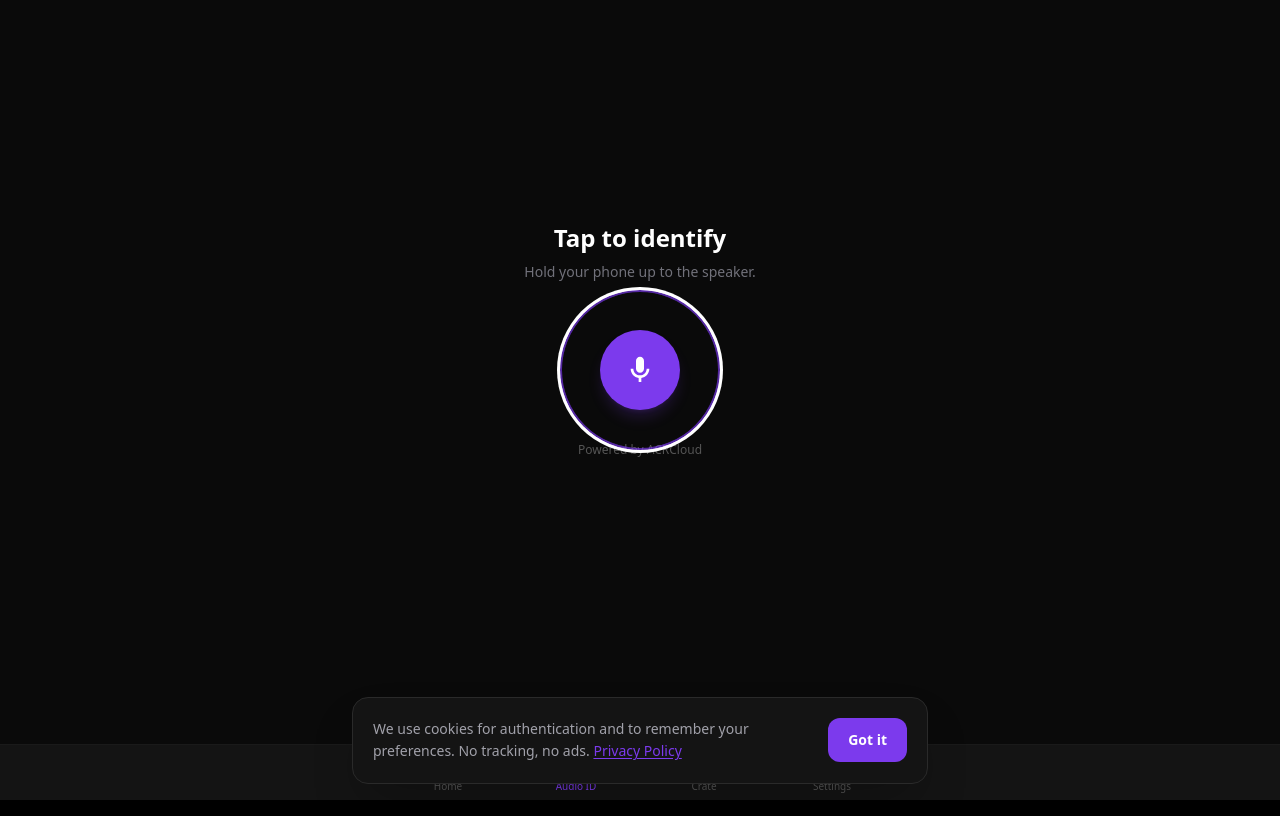
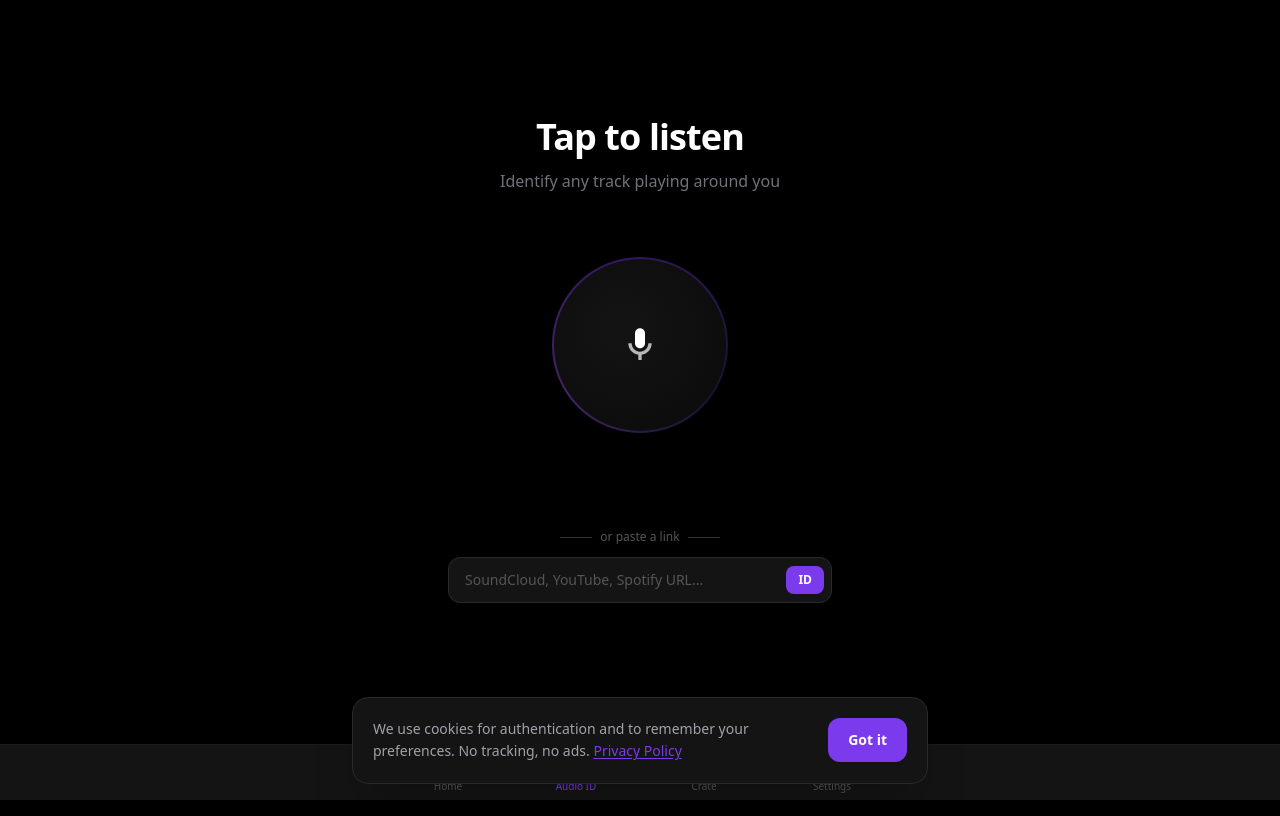
Before and after one commit to MEDBrand/TraxScout, a Next.js app: page /audio-id in a window 1280 px wide. Built offline with nearby package versions, Linux system fonts and the light colour scheme.

Commit message:
redesign: Audio ID page — premium 2026 feel with gradient orbs, rotating ring, smooth waveform

```diff
--- a/src/app/audio-id/page.tsx
+++ b/src/app/audio-id/page.tsx
@@ -14,10 +14,7 @@ export default function AudioIdPage() {
     if (state === 'listening') {
       setSeconds(0);
       timerRef.current = setInterval(() => setSeconds(s => s + 1), 1000);
-      // Auto-timeout after 15s
-      const timeout = setTimeout(() => {
-        setState('error');
-      }, 15000);
+      const timeout = setTimeout(() => setState('error'), 15000);
       return () => {
         if (timerRef.current) clearInterval(timerRef.current);
         clearTimeout(timeout);
@@ -28,149 +25,255 @@ export default function AudioIdPage() {
   }, [state]);
 
   const handleTap = () => {
-    if (state === 'listening') {
-      setState('idle');
-    } else {
-      setState('listening');
-    }
-  };
-
-  const stateText: Record<State, { title: string; sub: string }> = {
-    idle: { title: 'Tap to identify', sub: 'Hold your phone up to the speaker.' },
-    listening: { title: 'Listening...', sub: `${seconds}s — hold steady` },
-    matched: { title: 'Track found!', sub: 'We got it.' },
-    error: { title: 'No match found', sub: 'Try again in a quieter spot or hold closer.' },
+    if (state === 'listening') setState('idle');
+    else if (state === 'error' || state === 'matched') setState('idle');
+    else setState('listening');
   };
 
   return (
-    <main className="min-h-screen bg-[#0A0A0A] text-white pb-24">
+    <main className="min-h-screen bg-black text-white pb-24 overflow-hidden">
       <style>{`
-        @keyframes ripple1 {
-          0% { transform: scale(1); opacity: 0.4; }
-          100% { transform: scale(2.5); opacity: 0; }
+        @keyframes orbFloat1 {
+          0%, 100% { transform: translate(0, 0) scale(1); }
+          25% { transform: translate(40px, -60px) scale(1.2); }
+          50% { transform: translate(-30px, -100px) scale(0.9); }
+          75% { transform: translate(50px, -40px) scale(1.1); }
         }
-        @keyframes ripple2 {
-          0% { transform: scale(1); opacity: 0.3; }
-          100% { transform: scale(3.2); opacity: 0; }
+        @keyframes orbFloat2 {
+          0%, 100% { transform: translate(0, 0) scale(1); }
+          25% { transform: translate(-50px, -40px) scale(1.1); }
+          50% { transform: translate(40px, -80px) scale(1.3); }
+          75% { transform: translate(-30px, -60px) scale(0.95); }
         }
-        @keyframes ripple3 {
-          0% { transform: scale(1); opacity: 0.2; }
-          100% { transform: scale(4); opacity: 0; }
+        @keyframes orbFloat3 {
+          0%, 100% { transform: translate(0, 0) scale(1); }
+          33% { transform: translate(60px, -50px) scale(1.15); }
+          66% { transform: translate(-40px, -70px) scale(1.05); }
+        }
+        @keyframes ringPulse {
+          0% { transform: scale(0.8); opacity: 0.6; }
+          100% { transform: scale(2.8); opacity: 0; }
+        }
+        @keyframes ringPulseSlow {
+          0% { transform: scale(0.9); opacity: 0.4; }
+          100% { transform: scale(3.5); opacity: 0; }
         }
         @keyframes breathe {
-          0%, 100% { transform: scale(1); box-shadow: 0 0 40px rgba(124,58,237,0.3); }
-          50% { transform: scale(1.08); box-shadow: 0 0 60px rgba(124,58,237,0.5); }
+          0%, 100% { transform: scale(1); }
+          50% { transform: scale(1.06); }
         }
-        @keyframes waveBar {
-          0%, 100% { height: 8px; }
-          50% { height: var(--max-h); }
+        @keyframes waveform {
+          0%, 100% { height: var(--min-h, 4px); }
+          50% { height: var(--max-h, 32px); }
+        }
+        @keyframes fadeInUp {
+          from { opacity: 0; transform: translateY(16px); }
+          to { opacity: 1; transform: translateY(0); }
+        }
+        @keyframes successPop {
+          0% { transform: scale(0); opacity: 0; }
+          60% { transform: scale(1.15); }
+          100% { transform: scale(1); opacity: 1; }
         }
         @keyframes shake {
           0%, 100% { transform: translateX(0); }
-          20% { transform: translateX(-6px); }
-          40% { transform: translateX(6px); }
-          60% { transform: translateX(-4px); }
-          80% { transform: translateX(4px); }
+          15% { transform: translateX(-8px); }
+          30% { transform: translateX(8px); }
+          45% { transform: translateX(-6px); }
+          60% { transform: translateX(6px); }
+          75% { transform: translateX(-3px); }
+          90% { transform: translateX(3px); }
         }
-        @keyframes popIn {
-          0% { transform: scale(0.5); opacity: 0; }
-          70% { transform: scale(1.1); }
-          100% { transform: scale(1); opacity: 1; }
+        @keyframes gradientRotate {
+          0% { transform: rotate(0deg); }
+          100% { transform: rotate(360deg); }
         }
-        .ring {
-          position: absolute;
-          inset: 0;
-          border-radius: 9999px;
-          border: 2px solid rgba(124,58,237,0.3);
-          pointer-events: none;
+        .ring-animate {
+          animation: ringPulse 2s cubic-bezier(0.25, 0.46, 0.45, 0.94) infinite;
         }
-        .listening .ring-1 { animation: ripple1 2s ease-out infinite; }
-        .listening .ring-2 { animation: ripple2 2s ease-out 0.5s infinite; }
-        .listening .ring-3 { animation: ripple3 2s ease-out 1s infinite; }
-        .listening .mic-btn { animation: breathe 2s ease-in-out infinite; }
-        .error-shake { animation: shake 0.5s ease-in-out; }
-        .match-pop { animation: popIn 0.4s ease-out both; }
+        .ring-animate-slow {
+          animation: ringPulseSlow 2.5s cubic-bezier(0.25, 0.46, 0.45, 0.94) infinite;
+        }
       `}</style>
 
-      <div className="flex flex-col items-center justify-center min-h-[calc(100vh-120px)] px-5">
-        {/* Status text */}
-        <div className="text-center mb-12">
-          <h1 className={`text-2xl font-bold mb-2 transition-all duration-300 ${
-            state === 'error' ? 'text-red-400' :
-            state === 'matched' ? 'text-green-400' : 'text-white'
-          }`}>
-            {stateText[state].title}
-          </h1>
-          <p className="text-[#71717A] text-sm">{stateText[state].sub}</p>
+      {/* Background gradient layer */}
+      <div className="fixed inset-0 pointer-events-none">
+        {/* Ambient orbs — always visible but intensify when listening */}
+        <div
+          className="absolute top-1/4 left-1/4 w-64 h-64 rounded-full blur-[120px] transition-opacity duration-1000"
+          style={{
+            background: 'radial-gradient(circle, rgba(124,58,237,0.15) 0%, transparent 70%)',
+            opacity: state === 'listening' ? 1 : 0.3,
+            animation: 'orbFloat1 8s ease-in-out infinite',
+          }}
+        />
+        <div
+          className="absolute top-1/3 right-1/4 w-72 h-72 rounded-full blur-[130px] transition-opacity duration-1000"
+          style={{
+            background: 'radial-gradient(circle, rgba(99,102,241,0.12) 0%, transparent 70%)',
+            opacity: state === 'listening' ? 0.8 : 0.2,
+            animation: 'orbFloat2 10s ease-in-out infinite',
+          }}
+        />
+        <div
+          className="absolute bottom-1/3 left-1/3 w-56 h-56 rounded-full blur-[100px] transition-opacity duration-1000"
+          style={{
+            background: 'radial-gradient(circle, rgba(168,85,247,0.1) 0%, transparent 70%)',
+            opacity: state === 'listening' ? 0.9 : 0.15,
+            animation: 'orbFloat3 12s ease-in-out infinite',
+          }}
+        />
       </div>
 
-        {/* Mic button with rings */}
-        <div className={`relative flex items-center justify-center ${state === 'listening' ? 'listening' : ''} ${state === 'error' ? 'error-shake' : ''}`}>
-          {/* Pulse rings */}
-          <div className="ring ring-1" style={{ width: 160, height: 160, top: -40, left: -40 }} />
-          <div className="ring ring-2" style={{ width: 160, height: 160, top: -40, left: -40 }} />
-          <div className="ring ring-3" style={{ width: 160, height: 160, top: -40, left: -40 }} />
+      {/* Content */}
+      <div className="relative flex flex-col items-center justify-center min-h-[calc(100vh-80px)] px-6">
 
-          <button
+        {/* Status text */}
+        <div className="text-center mb-16" style={{ animation: 'fadeInUp 0.5s ease-out' }}>
+          {state === 'idle' && (
+            <>
+              <h1 className="text-3xl sm:text-4xl font-bold tracking-tight mb-3">Tap to listen</h1>
+              <p className="text-[#71717A] text-base">Identify any track playing around you</p>
+            </>
+          )}
+          {state === 'listening' && (
+            <>
+              <h1 className="text-3xl sm:text-4xl font-bold tracking-tight mb-3">Listening</h1>
+              <p className="text-[#A1A1AA] text-base font-mono tabular-nums">{seconds}s</p>
+            </>
+          )}
+          {state === 'matched' && (
+            <div style={{ animation: 'fadeInUp 0.4s ease-out' }}>
+              <h1 className="text-3xl sm:text-4xl font-bold tracking-tight mb-3 text-emerald-400">Found it</h1>
+              <p className="text-[#A1A1AA] text-base">Track identified</p>
+            </div>
+          )}
+          {state === 'error' && (
+            <div style={{ animation: 'shake 0.5s ease-in-out' }}>
+              <h1 className="text-3xl sm:text-4xl font-bold tracking-tight mb-3 text-[#71717A]">No match</h1>
+              <p className="text-[#555] text-base">Try again closer to the speaker</p>
+            </div>
+          )}
+        </div>
+
+        {/* Main button area */}
+        <div className="relative flex items-center justify-center mb-16">
+
+          {/* Pulse rings (listening only) */}
+          {state === 'listening' && (
+            <>
+              <div className="absolute w-44 h-44 rounded-full border border-[#7C3AED]/20 ring-animate" />
+              <div className="absolute w-44 h-44 rounded-full border border-[#7C3AED]/15 ring-animate" style={{ animationDelay: '0.6s' }} />
+              <div className="absolute w-44 h-44 rounded-full border border-[#7C3AED]/10 ring-animate-slow" style={{ animationDelay: '1.2s' }} />
+            </>
+          )}
+
+          {/* Outer ring — gradient border */}
+          <div
+            className="relative w-40 h-40 sm:w-44 sm:h-44 rounded-full p-[2px] cursor-pointer"
             onClick={handleTap}
-            className={`mic-btn relative z-10 w-20 h-20 rounded-full flex items-center justify-center transition-all duration-300 ${
-              state === 'listening'
-                ? 'bg-[#7C3AED] shadow-[0_0_40px_rgba(124,58,237,0.4)]'
-                : state === 'error'
-                ? 'bg-red-500/20 border-2 border-red-500'
+            style={{
+              background: state === 'listening'
+                ? 'conic-gradient(from 0deg, #7C3AED, #6366F1, #A855F7, #7C3AED)'
                 : state === 'matched'
-                ? 'bg-green-500/20 border-2 border-green-500'
-                : 'bg-[#7C3AED] hover:bg-[#6D28D9] shadow-lg shadow-[#7C3AED]/20'
-            }`}
-            aria-label={state === 'listening' ? 'Stop listening' : 'Start listening'}
+                ? 'conic-gradient(from 0deg, #10B981, #34D399, #6EE7B7, #10B981)'
+                : 'conic-gradient(from 0deg, rgba(124,58,237,0.4), rgba(99,102,241,0.2), rgba(168,85,247,0.4), rgba(124,58,237,0.4))',
+              animation: state === 'listening' ? 'gradientRotate 3s linear infinite' : 'none',
+            }}
+          >
+            {/* Inner fill */}
+            <div
+              className="w-full h-full rounded-full flex items-center justify-center transition-all duration-500"
+              style={{
+                background: state === 'listening'
+                  ? 'radial-gradient(circle at 40% 40%, #1a1025 0%, #0d0d0d 100%)'
+                  : state === 'matched'
+                  ? 'radial-gradient(circle at 40% 40%, #0d1a14 0%, #0d0d0d 100%)'
+                  : 'radial-gradient(circle at 40% 40%, #141414 0%, #0A0A0A 100%)',
+                animation: state === 'listening' ? 'breathe 2.5s ease-in-out infinite' : 'none',
+              }}
             >
               {state === 'matched' ? (
-              <svg className="w-8 h-8 text-green-400 match-pop" fill="none" viewBox="0 0 24 24" stroke="currentColor">
-                <path strokeLinecap="round" strokeLinejoin="round" strokeWidth={2.5} d="M5 13l4 4L19 7" />
+                <svg className="w-12 h-12 text-emerald-400" fill="none" viewBox="0 0 24 24" stroke="currentColor" style={{ animation: 'successPop 0.4s ease-out' }}>
+                  <path strokeLinecap="round" strokeLinejoin="round" strokeWidth={2} d="M5 13l4 4L19 7" />
                 </svg>
               ) : state === 'error' ? (
-              <svg className="w-8 h-8 text-red-400" fill="none" viewBox="0 0 24 24" stroke="currentColor">
-                <path strokeLinecap="round" strokeLinejoin="round" strokeWidth={2.5} d="M6 18L18 6M6 6l12 12" />
+                <svg className="w-10 h-10 text-[#555]" fill="none" viewBox="0 0 24 24" stroke="currentColor">
+                  <path strokeLinecap="round" strokeLinejoin="round" strokeWidth={1.5} d="M12 18.75a6 6 0 006-6v-1.5m-6 7.5a6 6 0 01-6-6v-1.5m6 7.5v3.75m-3.75 0h7.5M12 15.75a3 3 0 01-3-3V4.5a3 3 0 116 0v8.25a3 3 0 01-3 3z" />
                 </svg>
               ) : (
-              <svg className="w-8 h-8 text-white" fill="currentColor" viewBox="0 0 24 24">
+                <svg className="w-10 h-10 text-white" fill="currentColor" viewBox="0 0 24 24">
                   <path d="M12 14c1.66 0 3-1.34 3-3V5c0-1.66-1.34-3-3-3S9 3.34 9 5v6c0 1.66 1.34 3 3 3z" />
-                <path d="M17 11c0 2.76-2.24 5-5 5s-5-2.24-5-5H5c0 3.53 2.61 6.43 6 6.92V21h2v-3.08c3.39-.49 6-3.39 6-6.92h-2z" />
+                  <path d="M17 11c0 2.76-2.24 5-5 5s-5-2.24-5-5H5c0 3.53 2.61 6.43 6 6.92V21h2v-3.08c3.39-.49 6-3.39 6-6.92h-2z" opacity="0.7" />
                 </svg>
               )}
-          </button>
+            </div>
+          </div>
         </div>
 
-        {/* Waveform visualizer (listening state) */}
+        {/* Waveform (listening) */}
         {state === 'listening' && (
-          <div className="flex items-center gap-1 mt-10 h-10">
-            {[20, 32, 16, 28, 36, 24, 32, 20, 28, 16, 36, 24, 20, 32, 28].map((h, i) => (
+          <div className="flex items-center justify-center gap-[3px] h-10 mb-8" style={{ animation: 'fadeInUp 0.3s ease-out' }}>
+            {Array.from({ length: 24 }).map((_, i) => {
+              const maxH = 8 + Math.sin(i * 0.7) * 16 + Math.random() * 12;
+              return (
                 <div
                   key={i}
-                className="w-[3px] bg-[#7C3AED] rounded-full"
+                  className="w-[2.5px] rounded-full"
                   style={{
+                    background: `linear-gradient(to top, #7C3AED, #A855F7)`,
                     // @ts-expect-error css custom property
-                  '--max-h': `${h}px`,
-                  height: '8px',
-                  animation: `waveBar ${0.4 + Math.random() * 0.4}s ease-in-out ${i * 0.05}s infinite`,
+                    '--min-h': '3px',
+                    '--max-h': `${maxH}px`,
+                    height: '3px',
+                    animation: `waveform ${0.3 + Math.random() * 0.5}s ease-in-out ${i * 0.03}s infinite`,
                   }}
                 />
-            ))}
+              );
+            })}
           </div>
         )}
 
-        {/* Reset button for error/matched states */}
+        {/* Tap again hint */}
+        {state === 'listening' && (
+          <p className="text-[#555] text-xs" style={{ animation: 'fadeInUp 0.5s ease-out 0.3s both' }}>
+            Tap to cancel
+          </p>
+        )}
+
+        {/* Try again */}
         {(state === 'error' || state === 'matched') && (
           <button
             onClick={() => setState('idle')}
-            className="mt-8 text-[#A1A1AA] text-sm underline underline-offset-4 hover:text-white transition-colors min-h-[44px]"
+            className="text-[#7C3AED] text-sm font-medium hover:text-[#A855F7] transition-colors min-h-[44px] px-6"
+            style={{ animation: 'fadeInUp 0.4s ease-out' }}
           >
-            Try again
+            {state === 'matched' ? 'Listen again' : 'Try again'}
           </button>
         )}
 
-        <p className="text-[#555] text-xs mt-8">Powered by ACRCloud</p>
+        {/* Or paste a link */}
+        {state === 'idle' && (
+          <div className="mt-8 w-full max-w-sm" style={{ animation: 'fadeInUp 0.5s ease-out 0.2s both' }}>
+            <div className="flex items-center gap-2 text-[#555] text-xs mb-3 justify-center">
+              <div className="h-[1px] w-8 bg-[#333]" />
+              <span>or paste a link</span>
+              <div className="h-[1px] w-8 bg-[#333]" />
             </div>
+            <div className="relative">
+              <input
+                type="url"
+                placeholder="SoundCloud, YouTube, Spotify URL..."
+                className="w-full bg-[#141414] border border-[#2A2A2A] rounded-xl px-4 py-3 text-sm text-white placeholder-[#555] focus:outline-none focus:border-[#7C3AED]/50 focus:ring-1 focus:ring-[#7C3AED]/20 transition-all"
+              />
+              <button className="absolute right-2 top-1/2 -translate-y-1/2 bg-[#7C3AED] hover:bg-[#6D28D9] text-white text-xs font-semibold px-3 py-1.5 rounded-lg transition-colors">
+                ID
+              </button>
+            </div>
+          </div>
+        )}
+      </div>
+
       <BottomTabBar />
     </main>
   );
```
Lines whose indentation alone changed are shown as unchanged.
